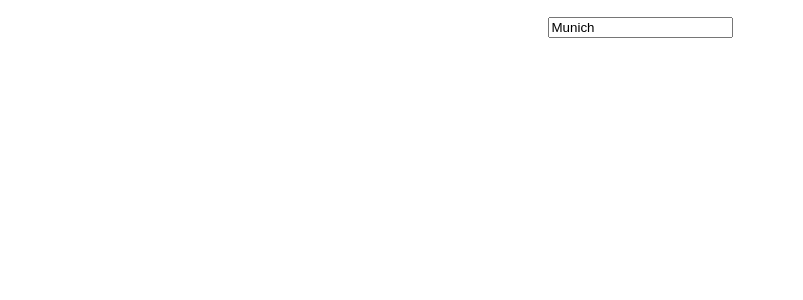
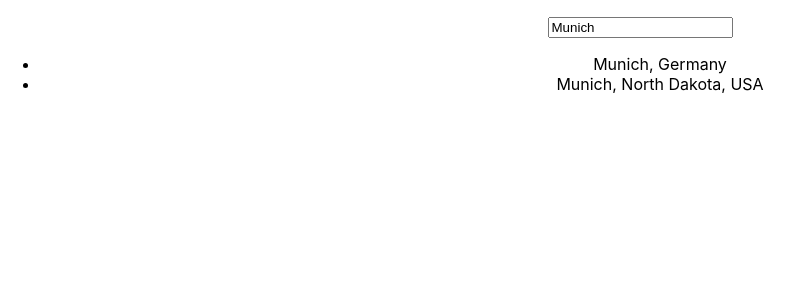
Before and after one commit to Cruebee/meetemup, a React (Create React App) app: page / in a window 1280 px wide. Shown: the top 300 px of the page, without its empty margins (0-803 px from the left). Built offline with nearby package versions, Linux system fonts and the light colour scheme.

Commit message:
implement test for rendering list of suggestions, and implement code to make test pass, fixed typos

```diff
--- a/src/components/CitySearch.js
+++ b/src/components/CitySearch.js
@@ -4,6 +4,27 @@ class CitySearch extends Component {
 
   state = {
     query: 'Munich',
+    suggestions: [
+      {
+        city: 'Munich',
+        country: 'de',
+        localized_country_name: 'Germany',
+        name_string: 'Munich, Germany',
+        zip: 'meetup3',
+        lat: 48.14,
+        lon: 11.58
+      },
+      {
+        city: 'Munich',
+        country: 'us',
+        localized_country_name: 'USA',
+        state: 'ND',
+        name_string: 'Munich, North Dakota, USA',
+        zip: '58352',
+        lat: 48.66,
+        lon: -98.85
+      }
+    ]
   }
 
   handleInputChanged = (event) => {
@@ -22,6 +43,9 @@ class CitySearch extends Component {
         >
         </input>
         <ul className="suggestions">
+          {this.state.suggestions.map(item =>
+            <li key={item.name_string}>{item.name_string}</li>
+          )}
         </ul>
       </div>
     );
```
Also changed, not shown: 1 other file (tests, documents, lock files or other folders).
